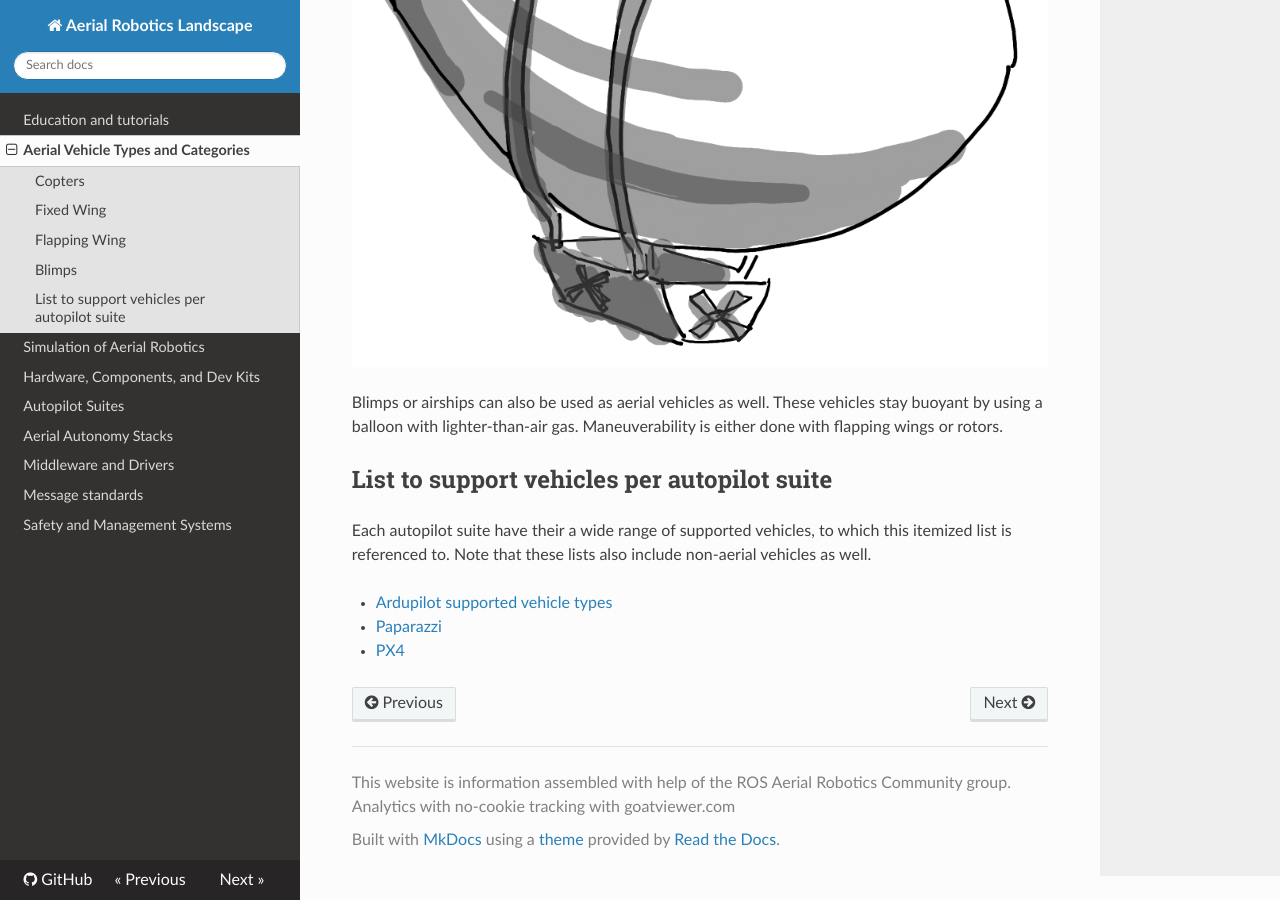
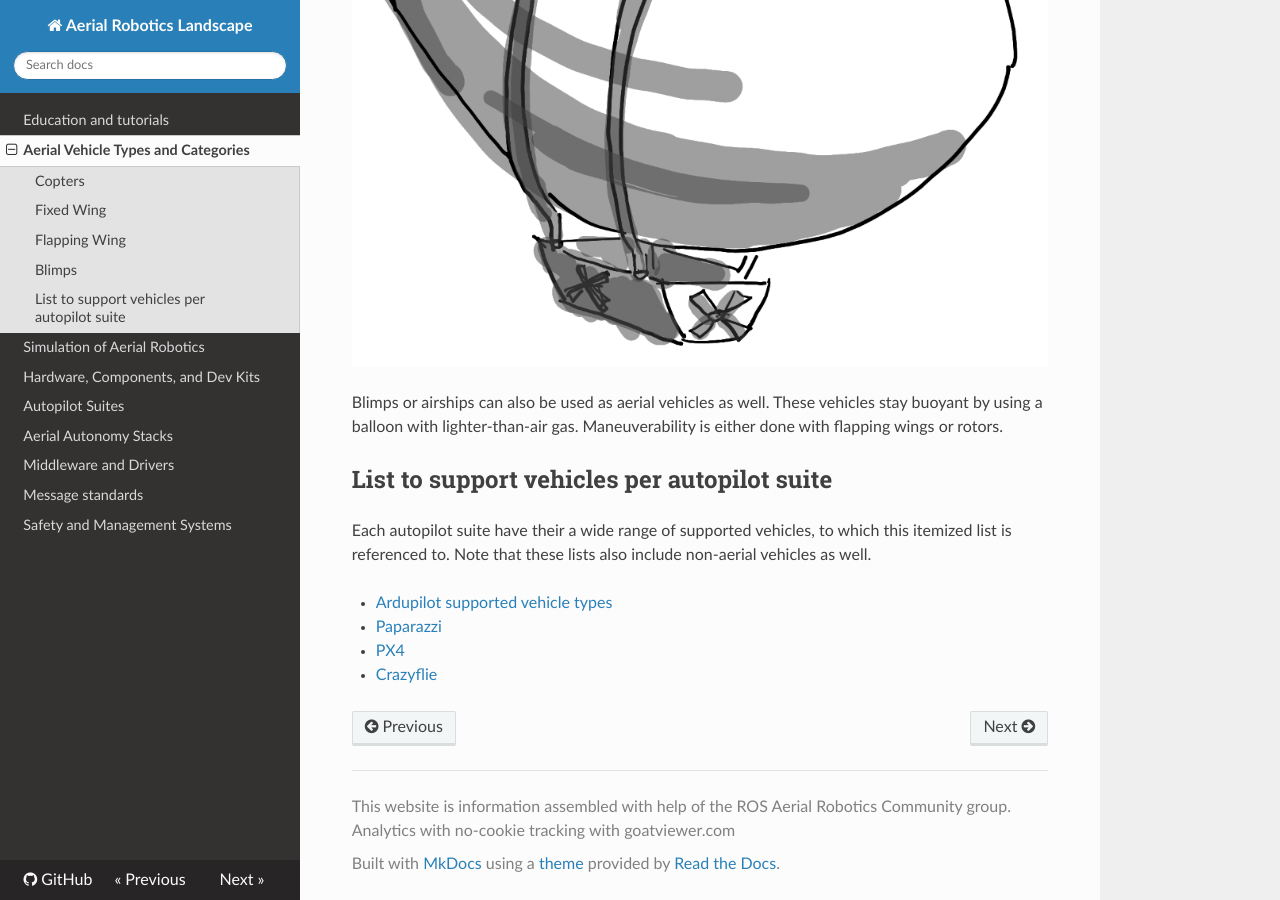
Before and after one commit to ROS-Aerial/aerial_robotic_landscape, an MkDocs documentation site: the page built from docs/aerial_vehicles.md, in a window 1280 px wide and 900 px high, scrolled down 2566 px. Built offline with MkDocs 1.6.1, drawn with Linux system fonts in a browser that asks for light colours; nearby versions of some CDN libraries.

Commit message:
Update aerial_vehicles.md | Crazyflie family

```diff
--- a/docs/aerial_vehicles.md
+++ b/docs/aerial_vehicles.md
@@ -49,5 +49,6 @@ Each autopilot suite have their a wide range of supported vehicles, to which thi
 * [Ardupilot supported vehicle types](https://ardupilot.org/ardupilot/docs/common-all-vehicle-types.html)
 * [Paparazzi](https://wiki.paparazziuav.org/wiki/Airframes)
 * [PX4](https://docs.px4.io/master/en/airframes/airframe_reference.html)
+* [Crazyflie](https://www.bitcraze.io/documentation/repository/crazyflie-firmware/master/#the-crazyflie-2x-family)
 
 --8<-- "docs/goatcounter.html"
```
